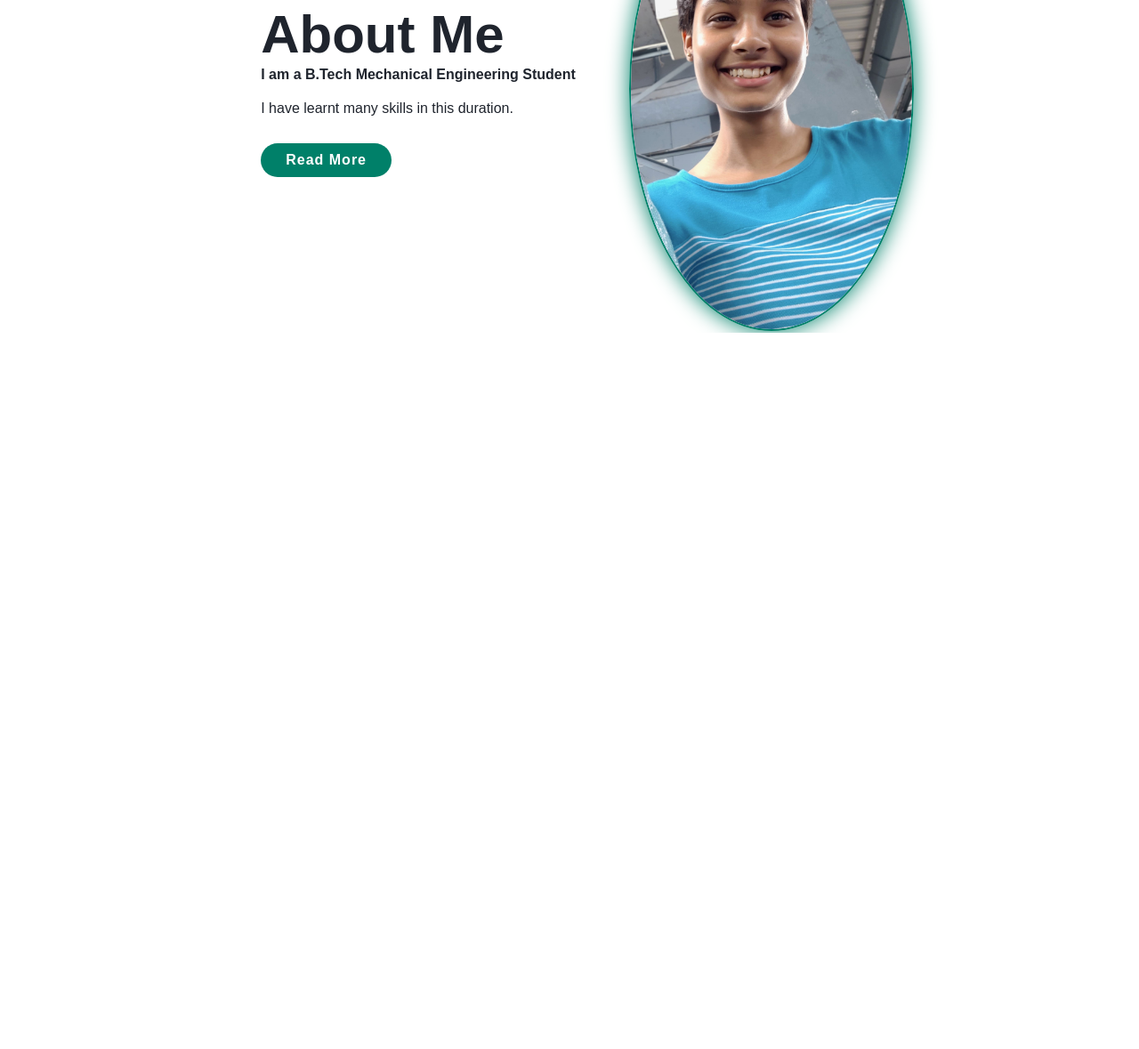
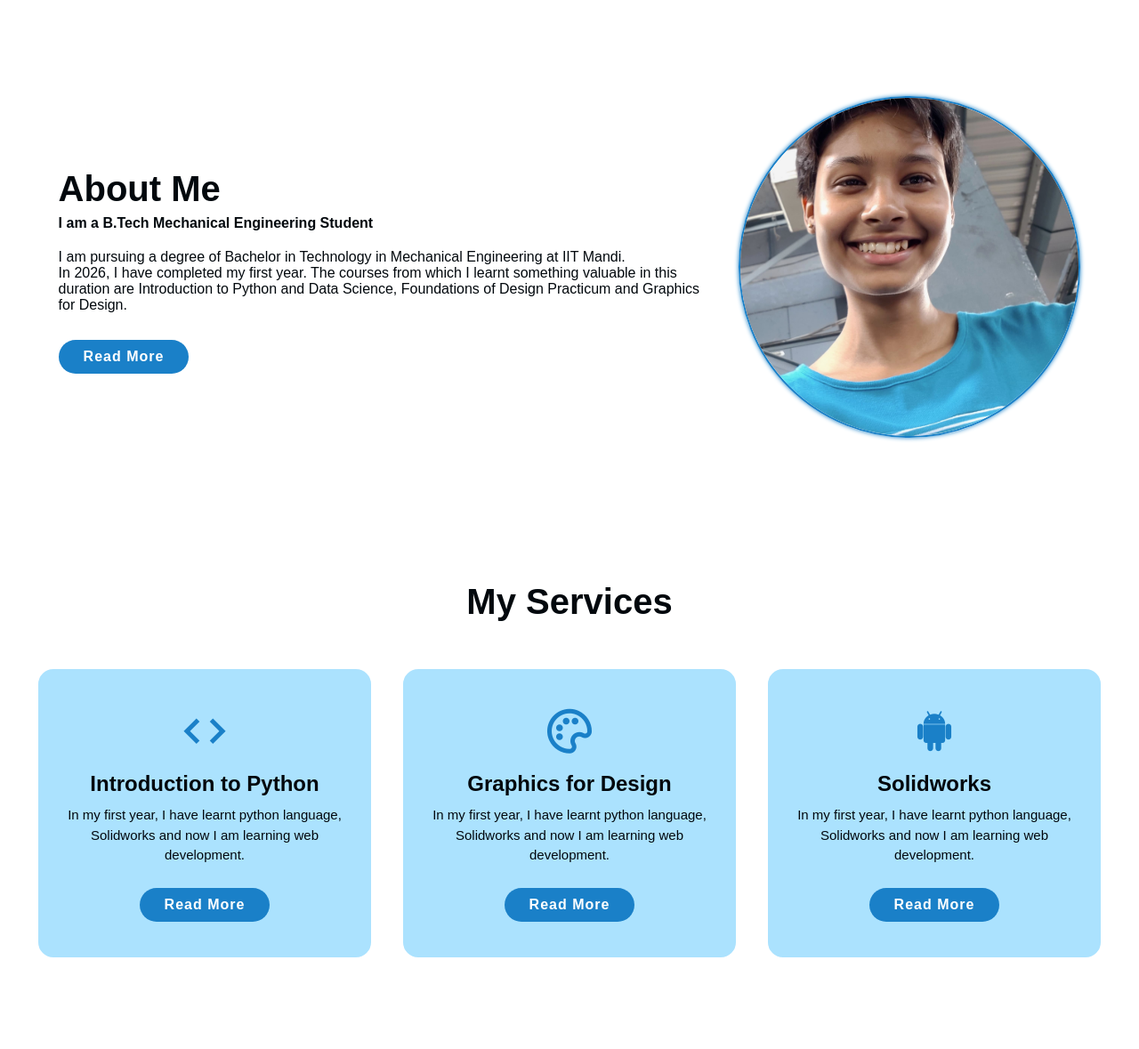
Before and after one commit to bhagyashri-si/my-portfolio, a plain HTML site: page index.html in a window 1280 px wide. Shown: the part 812-1991 px from the top of the page at 89% size. Before the commit the page ends 1186 px from the top, so only its background shows below. Drawn offline with nearby package versions, Linux system fonts and the light colour scheme; files whose address does not match are found by name.

Commit message:
Added 'My Services' section

```diff
--- a/index.html
+++ b/index.html
@@ -1,15 +1,17 @@
-<!DOCTYPE html>
+<!doctype html>
 <html lang="en">
   <head>
-    <meta charset="UTF-8">
-    <meta name="viewport" content="width=device-width, initial-scale=1.0">
+    <meta charset="UTF-8" />
+    <meta name="viewport" content="width=device-width, initial-scale=1.0" />
     <title>Bhagyashri Si | Portfolio</title>
 
     <!-- Boxicons CDN (Required for the menu icon on line 17) -->
-    <link href='https://unpkg.com/boxicons@2.1.4/css/boxicons.min.css' rel='stylesheet'>
+    <link
+      href="https://unpkg.com/boxicons@2.1.4/css/boxicons.min.css"
+      rel="stylesheet"
+    />
 
-    <!-- Your Custom CSS Link (Optional but recommended) -->
-    <link rel="stylesheet" href="style.css">
+    <link rel="stylesheet" href="style.css" />
   </head>
 
   <body>
@@ -27,21 +29,32 @@
       </nav>
     </header>
 
+    <!-- Home Section Code -->
     <section class="home" id="home">
       <div class="home-img">
-            <img src="C:\Users\Bhagyashri Si\OneDrive\Documents\My Work\My Portfolio\Assets\profile2.jpeg">
+        <img
+          src="C:\Users\Bhagyashri Si\OneDrive\Documents\My Work\My Portfolio\Assets\profile2.jpeg"
+        />
       </div>
 
       <div class="home-content">
-            <br /> <br /> <br />
-
+        <br />
+        <br />
+        <br />
         <h3>Hello! I am</h3>
         <h1>Bhagyashri Si</h1>
         <br />
-            <h3>I am a B.Tech student at <span class="multiple-text">IIT Mandi</span></h3>
+        <h3>
+          A B.Tech student at <span class="multiple-text">IIT Mandi</span>
+        </h3>
         <br />
-            <p>I have completed my first year in Mechanical Engineering.
-                <br /> And I have learnt many skills in this duration. </p>
+        <p>
+          I am pursuing a degree of Bachelor in Technology in Mechanical
+          Engineering at IIT Mandi.<br />In 2026, I have completed my first
+          year. The courses from which I learnt something valuable in this
+          duration are Introduction to Python and Data Science, Foundations of
+          Design Practicum and Graphics for Design.
+        </p>
         <br />
         <div class="social-media">
           <a href="#"><i class="bx bxl-linkedin"></i></a>
@@ -58,12 +71,57 @@
       <div class="about-content">
         <h2 class="heading">About <span>Me</span></h2>
         <h3>I am a <span>B.Tech Mechanical Engineering Student</span></h3>
-            <p>I have learnt many skills in this duration.</p>
+        <p>
+          I am pursuing a degree of Bachelor in Technology in Mechanical
+          Engineering at IIT Mandi.<br />In 2026, I have completed my first
+          year. The courses from which I learnt something valuable in this
+          duration are Introduction to Python and Data Science, Foundations of
+          Design Practicum and Graphics for Design.
+        </p>
         <a href="#" class="btn">Read More</a>
       </div>
 
       <div class="about-img">
-            <img src="C:\Users\Bhagyashri Si\OneDrive\Documents\My Work\My Portfolio\Assets\profile1.jpeg" alt="About Image">
+        <img
+          src="C:\Users\Bhagyashri Si\OneDrive\Documents\My Work\My Portfolio\Assets\profile1.jpeg"
+          alt="About Image"
+        />
+      </div>
+    </section>
+
+    <section class="services" id="services">
+      <h2 class="heading">My <span>Services</span></h2>
+
+      <div class="services-container">
+        <div class="services-box">
+          <i class="bx bx-code"></i>
+          <h3>Introduction to Python</h3>
+          <p>
+            In my first year, I have learnt python language, Solidworks and now
+            I am learning web development.
+          </p>
+          <a href="#" class="btn">Read More</a>
+        </div>
+
+        <div class="services-box">
+          <i class="bx bx-palette"></i>
+          <h3>Graphics for Design</h3>
+          <p>
+            In my first year, I have learnt python language, Solidworks and now
+            I am learning web development.
+          </p>
+          <a href="#" class="btn">Read More</a>
+        </div>
+
+        <div class="services-box">
+          <i class="bx bxl-android"></i>
+          <h3>Solidworks</h3>
+          <p>
+            In my first year, I have learnt python language, Solidworks and now
+            I am learning web development.
+          </p>
+          <a href="#" class="btn">Read More</a>
+        </div>
       </div>
     </section>
   </body>
--- a/style.css
+++ b/style.css
@@ -1,8 +1,8 @@
 :root {
     --bg-color: #ffffff;
-    --second-bg-color: #f5f5f5;
-    --text-color: #1f242d;
-    --main-color: #008069;
+    --second-bg-color: #abe2fe;
+    --text-color: #02080d;
+    --main-color: #1a80c8;
 }
 
 * {
@@ -31,7 +31,7 @@
     top: 0;
     left: 0;
     width: 100%;
-    padding: 2rem 9%;
+    padding: 3rem 1rem;
     background: var(--main-color);
     display: flex;
     justify-content: space-between;
@@ -73,8 +73,8 @@
     display: flex;
     justify-content: space-between;
     align-items: center;
-    min-height: 80vh;
-    padding: 10rem 9% 2rem;
+    min-height: 100vh;
+    padding: 10rem 9% 6rem;
     background: var(--bg-color);
 }
 
@@ -93,7 +93,7 @@
     height: 30vw;
     object-fit: cover;
     border-radius: 50%;
-    box-shadow: 0 0 25px var(--main-color);
+    box-shadow: 0 0 5px var(--main-color);
     cursor: pointer;
     animation: floatImage 4s ease-in-out infinite;
     transition: 0.4s ease;
@@ -107,16 +107,16 @@
     transition: 0.3s ease;
 }
 .home-img img:hover {
-    box-shadow: 0 0 25px var(--main-color),
-                0 0 35px var(--main-color),
-                0 0 45px var(--main-color);
+    box-shadow: 0 0 5px var(--main-color),
+                0 0 15px var(--main-color),
+                0 0 25px var(--main-color);
 }
 @keyframes floatImage {
     0% {
         transform: translateY(0);
     }
     50% {
-        transform: translateY(-0.5rem);
+        transform: translateY(-0.2rem);
     }
     100% {
         transform: translateY(0);
@@ -178,40 +178,45 @@
 /* About Section Code */
 
 .about {
-    display: flex;             /* 👈 Add this line */
+    display: flex;
     align-items: center;
     justify-content: center;
-    gap: 2rem;
+    gap: 3rem;
     background: var(--snd-bg-color);
+    max-width: 1200px;
+    margin: 0 auto;
+    padding: 12rem 2% 6rem;
 }
 
 .about-img img {
-    width:25vw;
+    width: 30vw;
+    height: 30vw;
     border: 2px solid var(--main-color);
+    object-fit: cover;
     border-radius: 50%;
-    box-shadow: 0 0 25px var(--main-color);
+    box-shadow: 0 0 5px var(--main-color);
     cursor: pointer;
     transition: 0.4s ease;
 }
 
 .about-img img:hover {
-    box-shadow: 0 0 25px var(--main-color),
-                0 0 35px var(--main-color),
-                0 0 45px var(--main-color);
+    box-shadow: 0 0 5px var(--main-color),
+                0 0 15px var(--main-color),
+                0 0 25px var(--main-color);
 }
 
 .heading {
-    font-size: 6rem;
+    font-size: 4rem;
     text-align: left;
 }
 
 .about-content {
-    padding: 0 4rem;
+    padding: 0;
 }
 
 .about-content h2 {
     text-align: left;
-    line-height: 1.2;
+    line-height: 1.5;
 }
 
 .about-content h3 {
@@ -222,3 +227,62 @@
     font-size: 1.6rem;
     margin: 2rem 0 3rem;
 }
+
+/* Services section code */
+.services {
+    padding: 10rem 2% 10rem;
+    background: var(--bg-color);
+}
+
+.services h2 {
+    text-align: center;
+    font-size: 4rem;
+    margin-bottom: 5rem;
+    padding: 0;
+}
+
+.services-container {
+    display: flex;
+    justify-content: center;
+    align-items: center;
+    flex-wrap: wrap;
+    gap: 3rem;
+    max-width: 1200px;
+    margin: 0 auto;
+}
+
+.services-container .services-box {
+    flex: 1 1 32rem;
+    background: var(--second-bg-color);
+    padding: 4rem 2.5rem;
+    border-radius: 2rem;
+    text-align: center;
+    border: 0.3rem solid var(--bg-color);
+    transition: 0.3s ease;
+    display: flex;
+    flex-direction: column;
+    align-items: center;
+    justify-content: space-between;
+}
+
+.services-container .services-box:hover {
+    border-color: var(--main-color);
+    transform: scale(1.02) translateY(-2px);
+    box-shadow: 0 0 20px var(--main-color);
+}
+
+.services-box i {
+    font-size: 6rem;
+    color: var(--main-color);
+    margin-bottom: 1.5rem;
+}
+
+.services-box h3 {
+    font-size: 2.4rem;
+}
+
+.services-box p {
+    font-size: 1.5rem;
+    margin: 1rem 0 2.5rem;
+    line-height: 1.5;
+}
```
Lines whose indentation alone changed are shown as unchanged.
